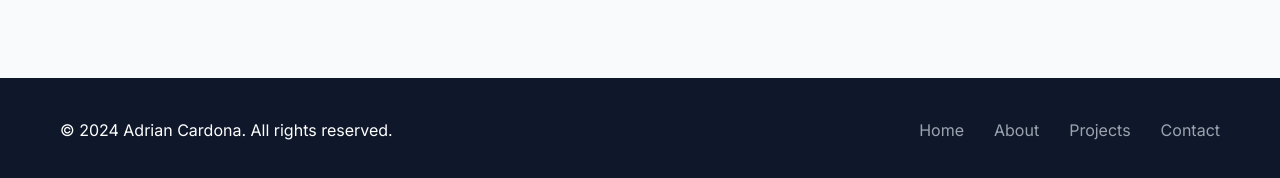
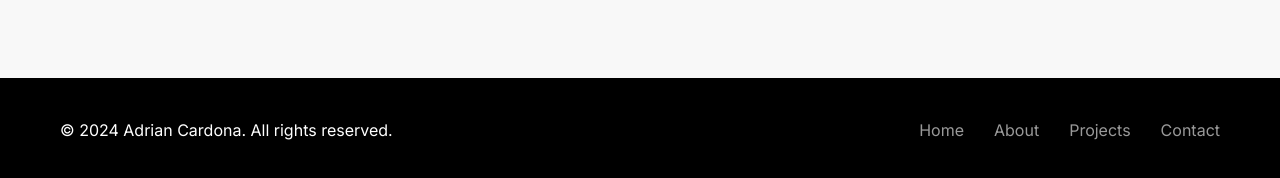
Before and after one commit to adrian-1-cardona/AdrianCardona, a website: page index.html in a window 1280 px wide. Shown: the part 6701-6879 px from the top of the page. Drawn offline with Linux system fonts and the light colour scheme.

Commit message:
Now this is more like it , grey black and white neutral professional tone

```diff
--- a/styles.css
+++ b/styles.css
@@ -6,18 +6,18 @@
 }
 
 :root {
-    --primary-color: #6366F1;
-    --primary-dark: #4338CA;
-    --secondary-color: #06B6D4;
-    --accent-color: #F59E0B;
-    --success-color: #10B981;
-    --text-primary: #1F2937;
-    --text-secondary: #6B7280;
-    --text-light: #9CA3AF;
+    --primary-color: #000000;
+    --primary-dark: #1a1a1a;
+    --secondary-color: #666666;
+    --accent-color: #333333;
+    --success-color: #999999;
+    --text-primary: #000000;
+    --text-secondary: #666666;
+    --text-light: #999999;
     --background: #FFFFFF;
-    --background-secondary: #F8FAFC;
-    --background-dark: #0F172A;
-    --border-color: #E2E8F0;
+    --background-secondary: #F8F8F8;
+    --background-dark: #000000;
+    --border-color: #E0E0E0;
     --shadow: 0 4px 6px -1px rgba(0, 0, 0, 0.1);
     --shadow-md: 0 10px 15px -3px rgba(0, 0, 0, 0.1);
     --shadow-lg: 0 20px 25px -5px rgba(0, 0, 0, 0.1);
```
